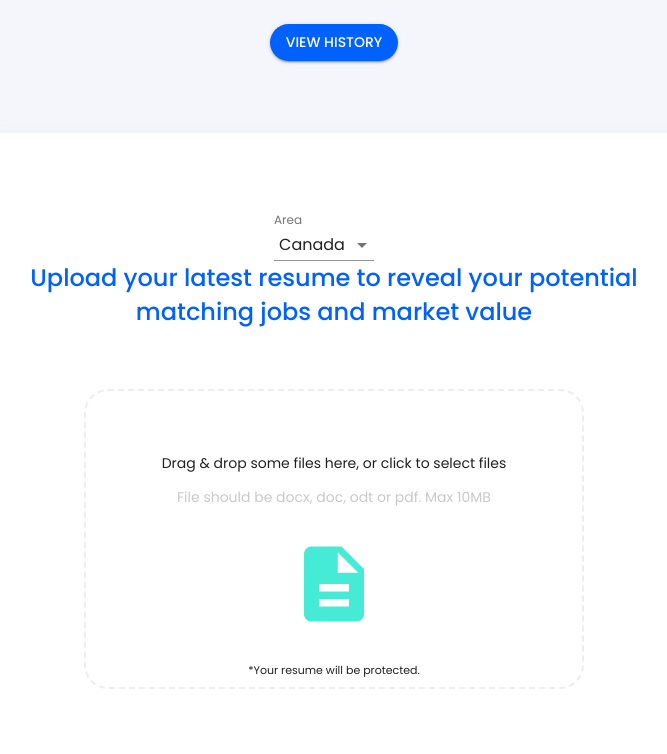
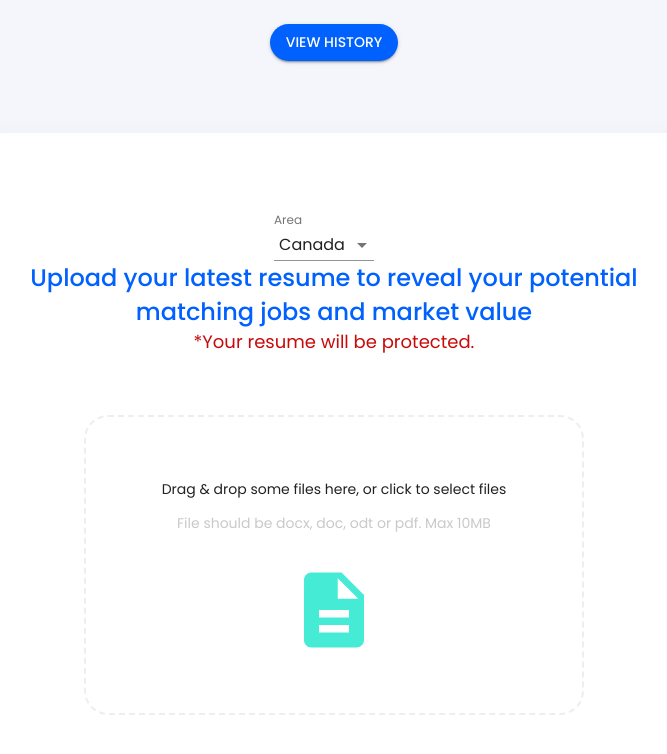
Before and after one commit to takeramagan/Smart-Match, a Next.js app: page /report in a window 1280 px wide. Shown: the top 754 px of the page, without its empty margins (306-973 px from the left). Built offline with nearby package versions, Linux system fonts and the light colour scheme.

Commit message:
change_position

```diff
--- a/src/pages/report.js
+++ b/src/pages/report.js
@@ -191,9 +191,17 @@ function FileDropzone(props) {
                         <input {...getInputProps()} />
 
                         {!loading && (
-                            <Box style={{ color: 'rgba(0, 97, 255, 1)', fontSize: '24px', fontWeight: '500' }}>
-                                {t("report.upload_text")}
-                            </Box>
+                            <div>
+                                <Box style={{ color: 'rgba(0, 97, 255, 1)', fontSize: '24px', fontWeight: '500' }}>
+                                    {t("report.upload_text")}
+                                </Box>
+                                <p style={{
+                                    fontSize: "18px",
+                                    margin: "auto",
+                                    textAlign: "center",
+                                    color: "#C80A0A"
+                                }}>{t("report.protected_statement")}</p>
+                            </div>
                         )}
                         {!loading && (
                             <Box
@@ -218,15 +226,16 @@ function FileDropzone(props) {
                                 <Box mt={4}>
                                     <DescriptionIcon style={{ color: 'rgba(70, 235, 213, 1)', fontSize: 90 }} />
                                 </Box>
-                                <p style={{
-                                    fontSize: "11px",
+                                {/* <p style={{
+                                    fontSize: "18px",
                                     position: "absolute",
                                     bottom: "8px",
                                     margin: "auto",
                                     left: "0",
                                     right: "0",
-                                    textAlign: "center"
-                                }}>{t("report.protected_statement")}</p>
+                                    textAlign: "center",
+                                    color: "#C80A0A"
+                                }}>{t("report.protected_statement")}</p> */}
                             </Box>
                         )}
                     </Box>
```
